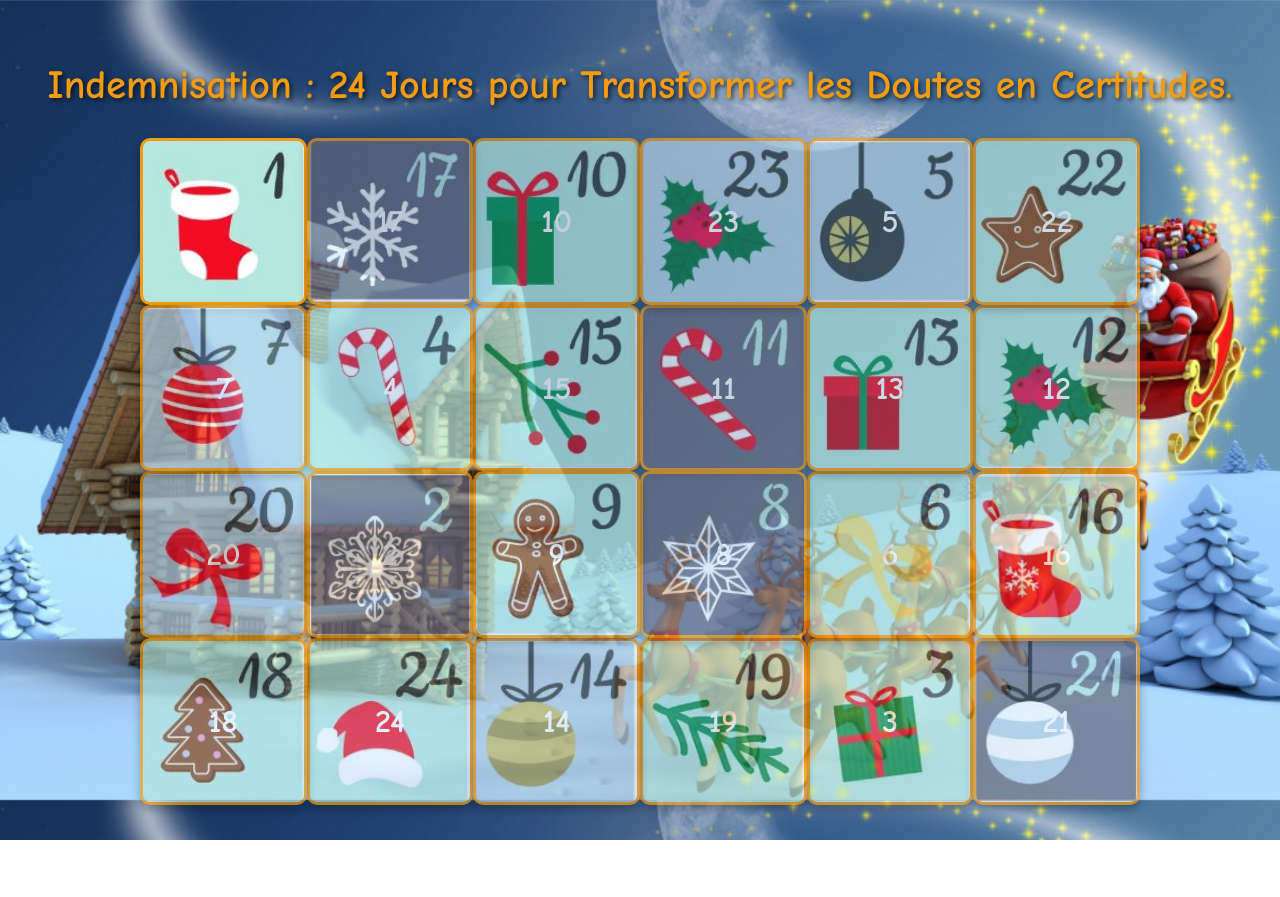
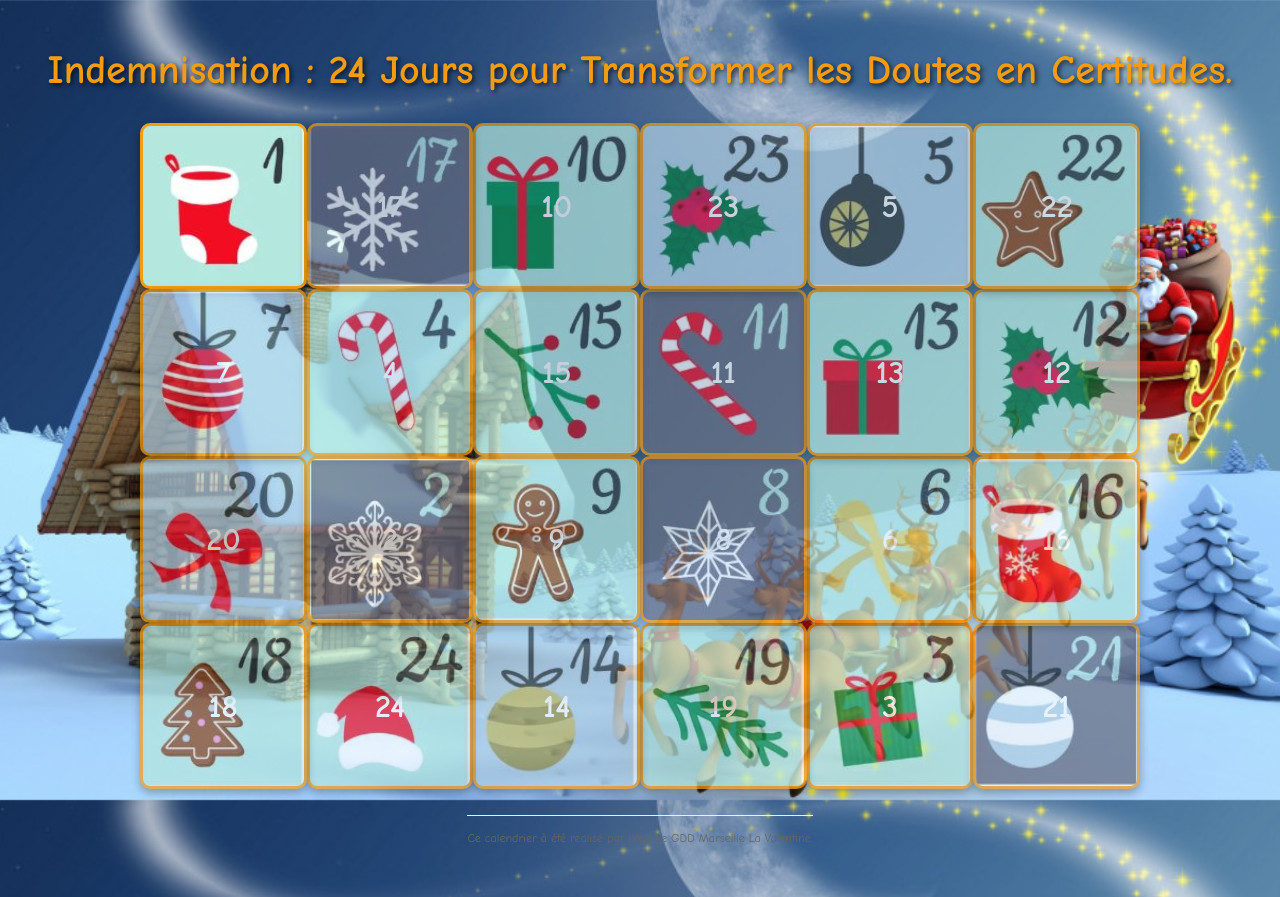
Before and after one commit to Sourour2B/calendrier-avent-la-valentine, a plain HTML site: page index.html in a window 1280 px wide. Before the commit the page ends 840 px from the top, so only its background shows below. Drawn offline with Linux system fonts and the light colour scheme.

Commit message:
Update index.html

```diff
--- a/index.html
+++ b/index.html
@@ -51,7 +51,10 @@
     </div>
 
   <script src="script.js" ></script>
-
+<footer style="text-align: center; padding: 20px; font-size: 12px; color: #666;">
+        <hr style="margin-bottom: 15px; border: 0; border-top: 1px solid #eee;">
+        <p>Ce calendrier à été realisé par l'épuipe GDD Marseille La Valentine.</p>
+    </footer>
 </body>
 
 </html>
```
